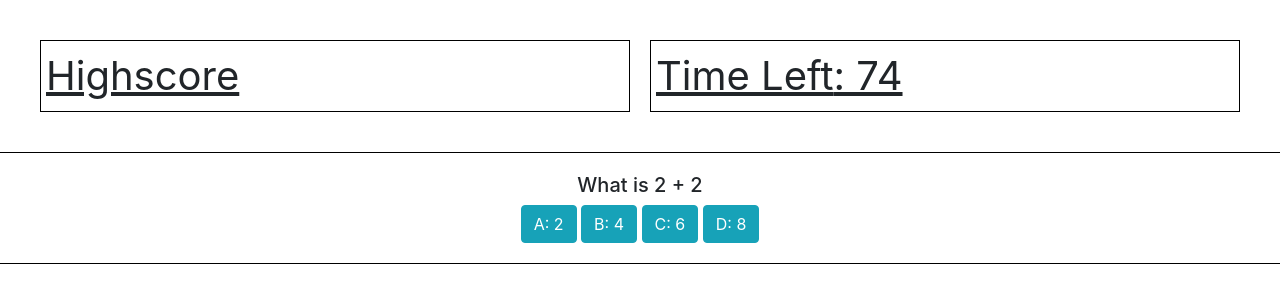
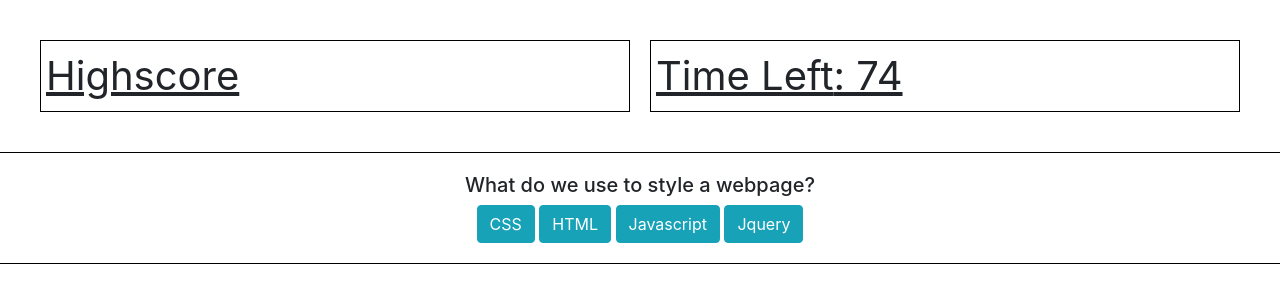
Before and after one commit to Clatrobe00/-4-API-Coding-Quiz, a plain HTML site: page index.html in a window 1280 px wide. Both pictures are taken after a click on the button "Click to Begin". Drawn offline with nearby package versions, Linux system fonts and the light colour scheme.

Commit message:
add functionality to iterate through quiz questions.

```diff
--- a/index.html
+++ b/index.html
@@ -27,8 +27,8 @@
         </div>
     </div>
 
+    <script src="./root/develop/script.js"></script>
 
 
-    <script src="./root/develop/script.js"></script>
 </body>
 </html>
--- a/root/develop/script.js
+++ b/root/develop/script.js
@@ -1,34 +1,54 @@
 var startButton = document.getElementById("startButton");
+var i = 0
+var quizBox = document.getElementById('quizBox');
 startButton.addEventListener('click', beginQuiz)
-// var quizQuestion = 0
-var quizBox = document.getElementById('quizBox');
-var i = 0
-var questions = [
-    "What is 2 + 2"
+answerButtons = document.querySelectorAll(".answerButton")
+answerButtons.forEach((button) => {
+    button.addEventListener('click', evaluate)
+});
+
+
+let questions = [
+    {
+        question: "What do we use to style a webpage?",
+        answersA: "CSS",
+        answersB: "HTML",
+        answersC: "Javascript",
+        answersD: "Jquery",
+        correctAnswer: "A"
+    },
+    {
+        question: "What do we use to mark up pages?",
+        answersA: "HTML",
+        answersB: "CSS",
+        answersC: "Javascript",
+        answersD: "JQuery",
+        correctAnswer: "A"
+    },
+    {
+        question: "What does CSS stand for?",
+        answersA: "Cascading Style Sheets",
+        answersB: "Columbia Style School",
+        answersC: "Crumbling Skill Saw",
+        answersD: "Chimera Snap Shot",
+        correctAnswer: "A",
+    }
 ]
-var answersA = ["A: 2"]
-var answersB = ["B: 4"]
-var answersC = ["C: 6"]
-var answersD = ["D: 8"]
-var correctAnswers = ["B"]
 
 
 function beginQuiz() {
-    console.log(event.target.id)
     beginTimer();
     eleHide(startButton.id);
     // I think I need a for loop here to iterate through the questions
     showQuiz();
-    for (i; i < questions.length; i++) {
-        createQuestion(i);
-        answer = getAnswer(i);
-        console.log(answer);
+    getNewQuestion(i)
+
     }
+
     //hitOrMiss = verifyAnswer(userAnswer) //verifies the users answer with if statements - should return a boolean
     //scoreUpdate(hitOrMiss) //uses the boolean value to determine if scores increases
     //for loop ends here.
     // need to determine how the function to record the high score will look.
-};
 
 function beginTimer() {
     var timeleft = 75;
@@ -52,25 +72,29 @@ function eleHide(ele) {
     hidden.setAttribute('class', 'hide');
 }
 
-function createQuestion (i) {
-    document.getElementById('question').textContent = questions[i]
-    document.getElementById('A').textContent = answersA[i]
-    document.getElementById('B').textContent = answersB[i]
-    document.getElementById('C').textContent = answersC[i]
-    document.getElementById('D').textContent = answersD[i]
-}
+function getNewQuestion (i) {
+    var newQuestion = questions[i]
+    document.getElementById('question').textContent = newQuestion.question
+    document.getElementById('A').textContent = newQuestion.answersA
+    document.getElementById('B').textContent = newQuestion.answersB
+    document.getElementById('C').textContent = newQuestion.answersC
+    document.getElementById('D').textContent = newQuestion.answersD
+};
 
-function getAnswer (i) {
-    document.querySelectorAll('.answerButton').forEach(answer => {
-    testAn = answer.addEventListener('click', testFun);
-    console.log(testAn);
+function evaluate (event) {
+    if (event.target.id === questions[i].correctAnswer) {
+        console.log('correct')
+    } else if (event.target.id !== questions[i].correctAnswer) {
+        console.log('whoops!')
     }
-    )}
+    i++
+    getNewQuestion(i);
+};
 
-function testFun () {
-    let message = "fuck"
-    return message
-}
+
+
+
+
 
 
 
```
